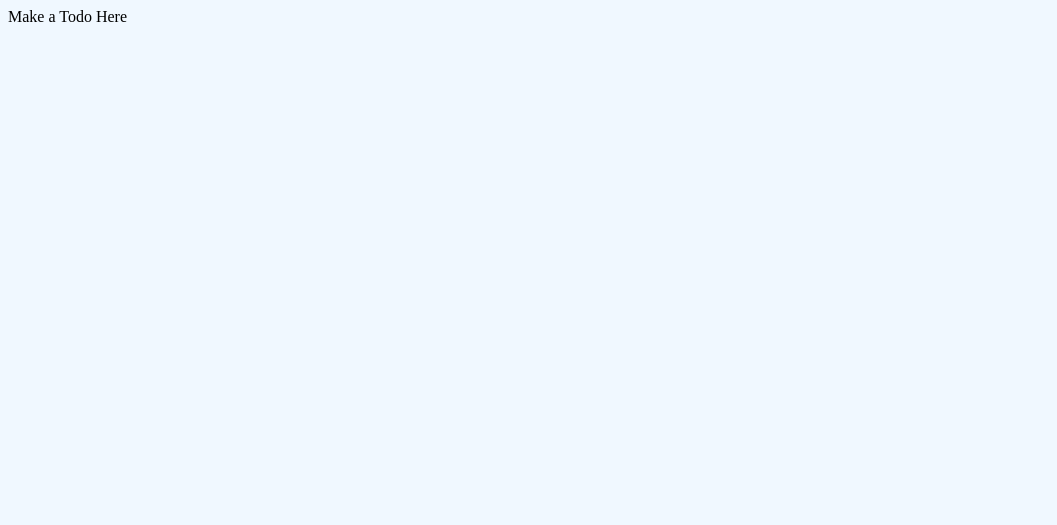
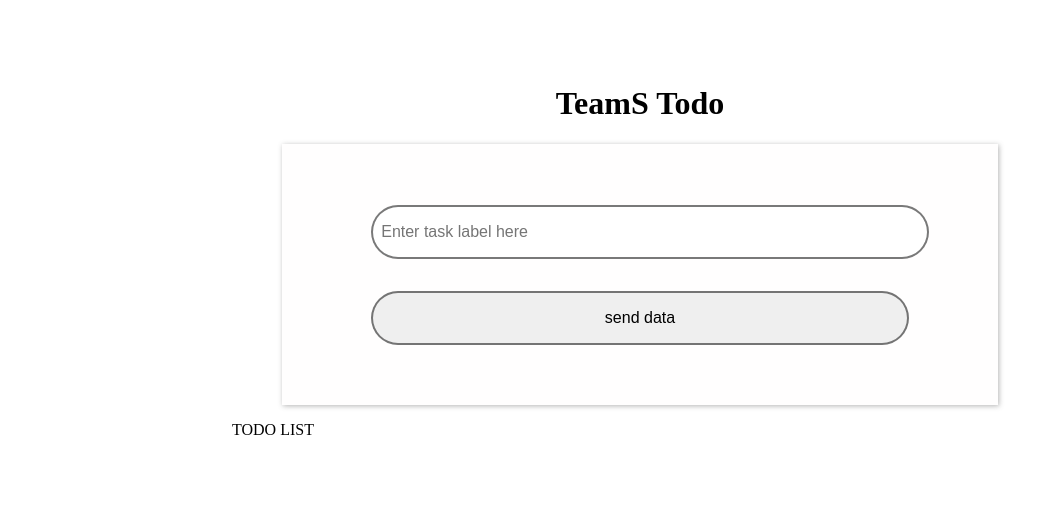
Before and after one commit to swetank01/TeamS-Todo-pwa-frontend, a plain HTML site: page index.html in a window 1280 px wide. Shown: the whole page, without its empty margins (0-1057 px from the left). Drawn offline with Linux system fonts and the light colour scheme; no server answers.

Commit message:
add form and style the main body

```diff
--- a/index.html
+++ b/index.html
@@ -5,11 +5,29 @@
     <meta name="viewport" content="width=device-width, initial-scale=1.0">
     <meta http-equiv="X-UA-Compatible" content="ie=edge">
     <link rel="stylesheet" href="sytle.css" rel="text/css">
-    <title>basic-pwa</title>
+    <title>basic-todo</title>
 </head>
 <body onload="getapidata()">
-    Make a Todo Here
-    <h2 id="demo"></h2>
+    <header>
+        <h1>TeamS Todo</h1>
+    </header>
+
+    <main>
+        <form id="myForm" onsubmit="getapidata()">
+            <input type="text" name="task_name" placeholder="Enter task label here">
+            <input type="button" onclick="postdata()" value="send data">
+        </form>
+    </main>
+
+
+    <blockquote>
+        TODO LIST
+    </blockquote>
+
+    <h3 id="dataShow"></h3>
+
 </body>
 <script src="api.js"></script>
+
+
 </html>
--- a/sytle.css
+++ b/sytle.css
@@ -1,3 +1,35 @@
 body{
-    background-color: aliceblue;
+    background-color: rgb(255, 255, 255);
+    width: 70%;
+    margin: 0 auto;
+    padding: 5%;
 }
+
+header{color: black;}
+header h1{text-align: center;}
+
+main{width: 60%; padding: 5% 10%; margin: 0 auto; background-color: rgb(255, 254, 254); box-shadow:1px 1px 5px rgba(80, 80, 80, 0.425);}
+
+#myForm input{
+	margin:1em auto;
+	padding:1em 0.5em;
+	width:100%;
+	outline:none;
+	border:2px solid rgba(58, 58, 58, 0.678);
+	border-radius:2em;
+    display:inline-block;
+    font-size: 1em;
+    transition:0.2s ease all;
+}
+#myForm input[type=text]{
+    max-width: auto;
+}
+#myForm input[type=text]:focus{
+	border-color:rgb(111, 161, 252);
+}
+#myForm input[type=button]:hover{
+    border-color:rgb(111, 161, 252);
+    background-color: black;
+    color: white;
+    transition:0.3s ease all;
+}
```
